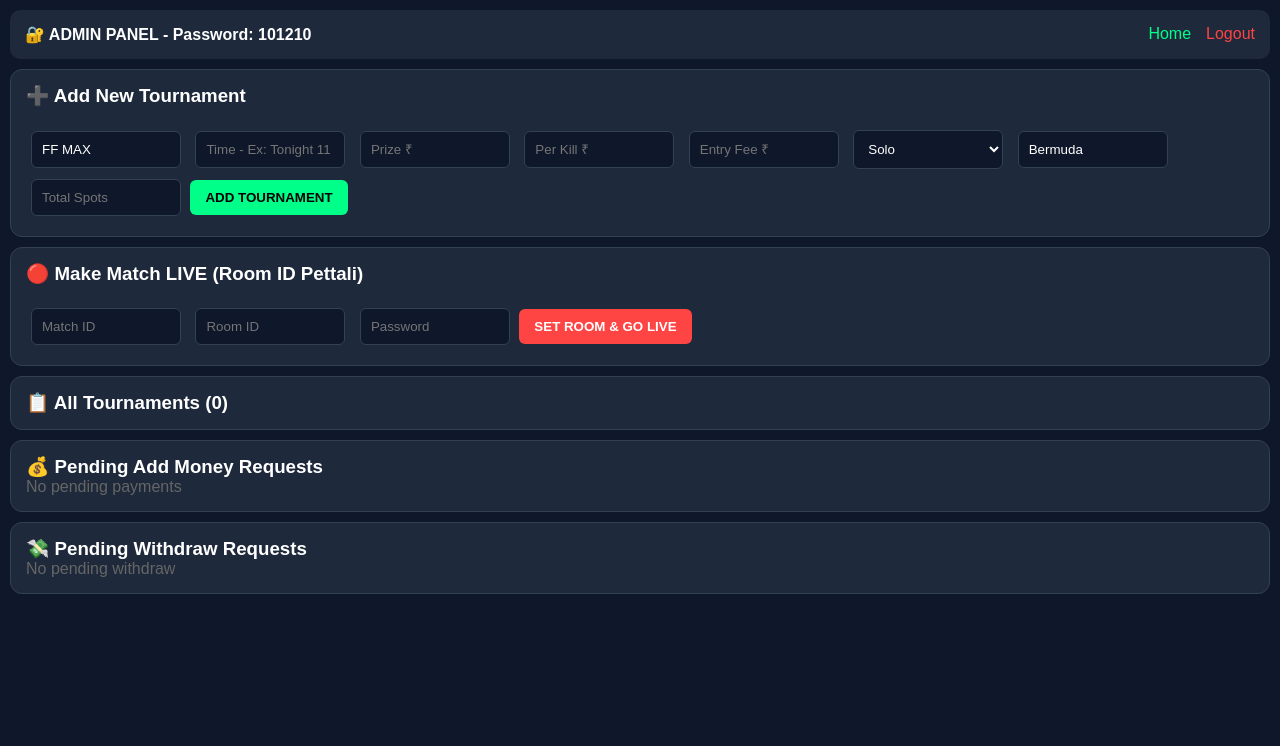
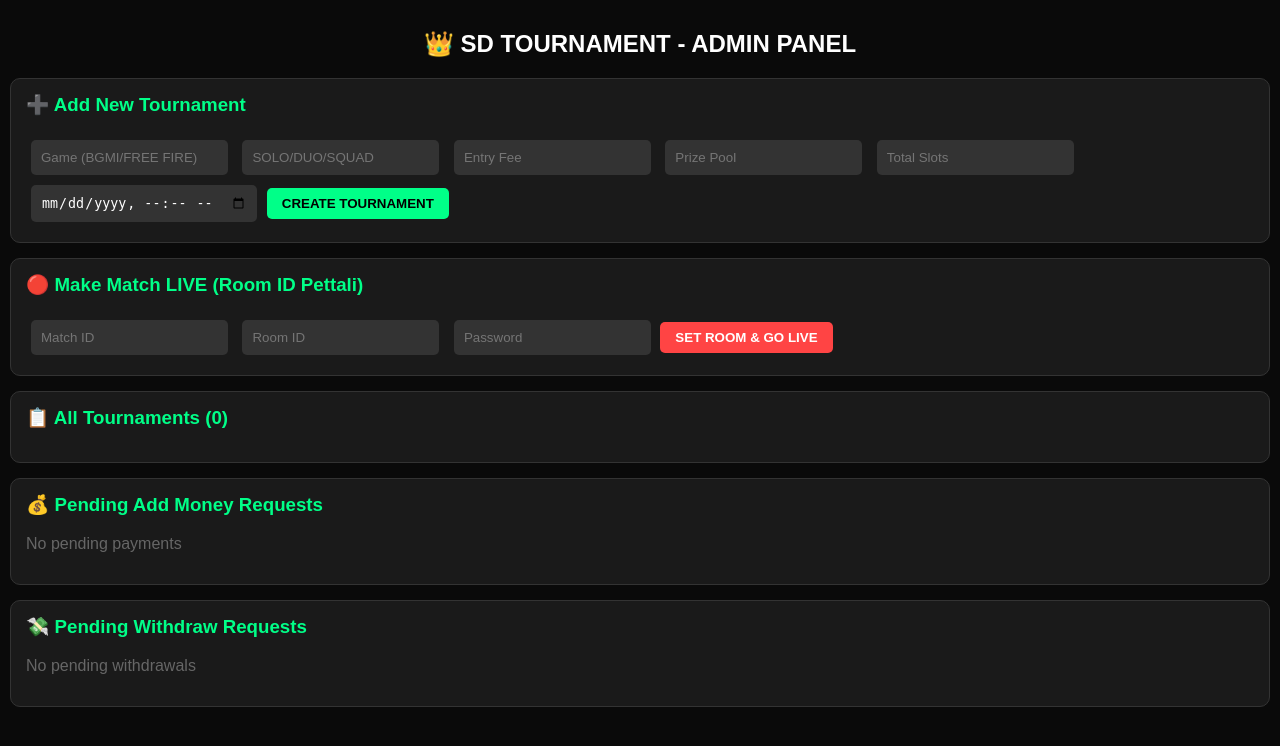
Before and after one commit to kothapallisravankumar05-art/sd-tournments, a Flask app: template templates/admin.html in a window 1280 px wide. Shown: the top 746 px of the page. Run offline with Flask 3, Linux system fonts and the light colour scheme; the template is opened without the code that fills it, so the values that code supplies are empty.

Commit message:
Update admin.html

```diff
--- a/templates/admin.html
+++ b/templates/admin.html
@@ -1,45 +1,41 @@
 <!DOCTYPE html>
 <html>
 <head>
-<meta name="viewport" content="width=device-width, initial-scale=1">
-<title>ADMIN - SD</title>
+<meta name="viewport" content="width=device-width, initial-scale=1.0">
+<title>SD TOURNAMENT - Admin</title>
 <style>
-*{margin:0;padding:0;box-sizing:border-box;font-family:Arial}
-body{background:#0f172a;color:#fff;padding:10px}
-.header{background:#1e293b;padding:15px;border-radius:10px;display:flex;justify-content:space-between;margin-bottom:10px}
-.card{background:#1e293b;padding:15px;border-radius:12px;margin:10px 0;border:1px solid #334155}
-input,select{padding:10px;border-radius:6px;border:none;margin:5px;background:#0f172a;color:#fff;border:1px solid #334155;width:150px}
-button{padding:10px 15px;background:#00ff88;border:none;border-radius:6px;font-weight:900;cursor:pointer}
+body{background:#0a0a0a;color:#fff;font-family:Arial;padding:10px;margin:0}
+.card{background:#1a1a1a;padding:15px;border-radius:10px;margin-bottom:15px;border:1px solid #333}
+.item{background:#222;padding:10px;margin:8px 0;border-radius:8px;display:flex;justify-content:space-between;align-items:center;flex-wrap:wrap;gap:10px}
+input,select{padding:10px;margin:5px;border-radius:5px;border:none;background:#333;color:#fff}
+button{padding:8px 15px;border:none;border-radius:5px;cursor:pointer;font-weight:bold}
+.btn-green{background:#00ff88;color:#000}
 .btn-red{background:#ff4444;color:#fff}
-.btn-green{background:#00ff88;color:#000}
-.item{padding:12px;background:#0f172a;margin:5px 0;border-radius:8px;display:flex;justify-content:space-between;align-items:center;flex-wrap:wrap;gap:10px}
-a{color:#00ff88;text-decoration:none}
+.btn-blue{background:#008cff;color:#fff}
+h3{margin-top:0;color:#00ff88}
 </style>
 </head>
 <body>
-<div class="header">
-<b>🔐 ADMIN PANEL - Password: 101210</b>
-<div><a href="/" style="margin-right:15px">Home</a><a href="/admin-logout" style="color:#ff4444">Logout</a></div>
-</div>
+<h2 style="text-align:center">👑 SD TOURNAMENT - ADMIN PANEL</h2>
 
+<!-- 1. ADD TOURNAMENT -->
 <div class="card">
-<h3>➕ Add New Tournament</h3><br>
+<h3>➕ Add New Tournament</h3>
 <form method="POST">
-<input type="hidden" name="action" value="add_match">
-<input name="game" placeholder="FF MAX" value="FF MAX" required>
-<input name="time" placeholder="Time - Ex: Tonight 11 PM" required>
-<input name="prize" type="number" placeholder="Prize ₹" required>
-<input name="per_kill" type="number" placeholder="Per Kill ₹" required>
-<input name="fee" type="number" placeholder="Entry Fee ₹" required>
-<select name="type"><option>Solo</option><option>Duo</option><option>Squad</option></select>
-<input name="map" placeholder="Bermuda" value="Bermuda" required>
-<input name="total" type="number" placeholder="Total Spots" required>
-<button>ADD TOURNAMENT</button>
+<input type="hidden" name="action" value="add_tournament">
+<input name="game" placeholder="Game (BGMI/FREE FIRE)" required>
+<input name="type" placeholder="SOLO/DUO/SQUAD" required>
+<input name="entry_fee" type="number" placeholder="Entry Fee" required>
+<input name="prize" type="number" placeholder="Prize Pool" required>
+<input name="total_slots" type="number" placeholder="Total Slots" required>
+<input name="time" type="datetime-local" required>
+<button class="btn-green">CREATE TOURNAMENT</button>
 </form>
 </div>
 
+<!-- 2. MAKE LIVE -->
 <div class="card">
-<h3>🔴 Make Match LIVE (Room ID Pettali)</h3><br>
+<h3>🔴 Make Match LIVE (Room ID Pettali)</h3>
 <form method="POST">
 <input type="hidden" name="action" value="set_room">
 <input name="mid" type="number" placeholder="Match ID" required>
@@ -49,27 +45,46 @@ a{color:#00ff88;text-decoration:none}
 </form>
 </div>
 
+<!-- 3. ALL TOURNAMENTS -->
 <div class="card">
 <h3>📋 All Tournaments ({{matches|length}})</h3>
 {% for m in matches %}
-<div class="item"><span>ID: <b>{{m.id}}</b> | {{m.game}} {{m.type}} | Time: {{m.time}} | Joined: {{m.joined}}/{{m.total}} | Room: <b style="color:#00ff88">{{m.room_id}} {{m.room_pass}}</b></span></div>
+<div class="item">
+<span>ID: <b>{{m.id}}</b> | {{m.game}} {{m.type}} | Time: {{m.time}} | Joined: {{m.joined}}/{{m.total}} | Room: <b style="color:#00ff88">{{m.room_id}} / {{m.room_pass}}</b></span>
+<form method="POST"><input type="hidden" name="action" value="delete_tournament"><input type="hidden" name="tournament_id" value="{{m.id}}"><button class="btn-red">DELETE</button></form>
+</div>
 {% endfor %}
 </div>
 
+<!-- 4. DEPOSIT APPROVAL -->
 <div class="card">
 <h3>💰 Pending Add Money Requests</h3>
 {% if pending_payments|length==0 %}<p style="color:#666">No pending payments</p>{% endif %}
 {% for p in pending_payments %}
-<div class="item"><span>Phone: {{p[1]}} | Amount: ₹{{p[2]}} | UTR: {{p[3]}}</span><a href="/admin/approve_payment/{{p[0]}}"><button class="btn-green">Approve</button></a></div>
+<div class="item">
+<span>ID: <b>{{p.id}}</b> | User: {{p.user_id}} | ₹{{p.amount}} | UTR: <b style="color:#00ff88">{{p.utr}}</b> | {{p.time}}</span>
+<div>
+<form method="POST" style="display:inline"><input type="hidden" name="action" value="approve_payment"><input type="hidden" name="payment_id" value="{{p.id}}"><button class="btn-green">APPROVE</button></form>
+<form method="POST" style="display:inline"><input type="hidden" name="action" value="reject_payment"><input type="hidden" name="payment_id" value="{{p.id}}"><button class="btn-red">REJECT</button></form>
+</div>
+</div>
 {% endfor %}
 </div>
 
+<!-- 5. WITHDRAWAL APPROVAL -->
 <div class="card">
 <h3>💸 Pending Withdraw Requests</h3>
-{% if pending_withdraws|length==0 %}<p style="color:#666">No pending withdraw</p>{% endif %}
-{% for w in pending_withdraws %}
-<div class="item"><span>Phone: {{w[1]}} | Amount: ₹{{w[2]}} | UPI: {{w[3]}}</span><div><a href="/admin/approve_withdraw/{{w[0]}}"><button class="btn-green">Paid</button></a><a href="/admin/reject_withdraw/{{w[0]}}"><button class="btn-red">Reject</button></a></div></div>
+{% if pending_withdrawals|length==0 %}<p style="color:#666">No pending withdrawals</p>{% endif %}
+{% for w in pending_withdrawals %}
+<div class="item">
+<span>ID: <b>{{w.id}}</b> | User: {{w.user_id}} | ₹{{w.amount}} | UPI: <b>{{w.upi_id}}</b> | {{w.time}}</span>
+<div>
+<form method="POST" style="display:inline"><input type="hidden" name="action" value="approve_withdrawal"><input type="hidden" name="withdrawal_id" value="{{w.id}}"><button class="btn-green">PAID</button></form>
+<form method="POST" style="display:inline"><input type="hidden" name="action" value="reject_withdrawal"><input type="hidden" name="withdrawal_id" value="{{w.id}}"><button class="btn-red">REJECT & REFUND</button></form>
+</div>
+</div>
 {% endfor %}
 </div>
+
 </body>
 </html>
```
